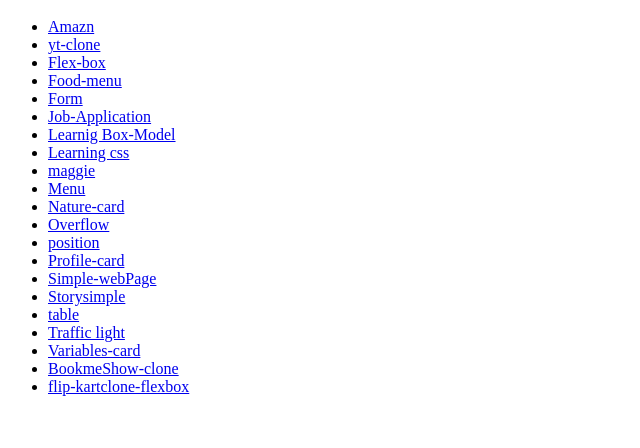
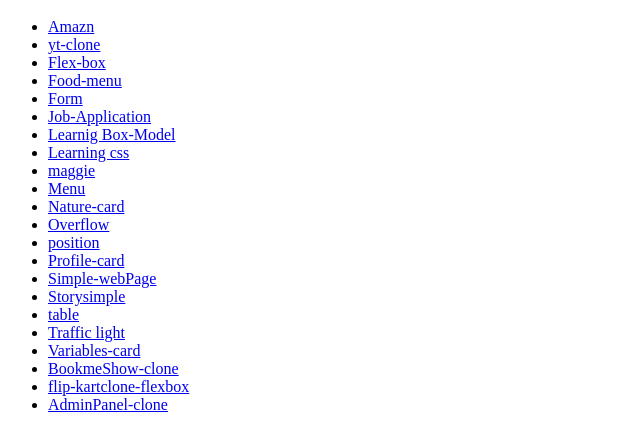
Before and after one commit to Deepanshu347/MERN-Learning, a plain HTML site: page index.html in a window 1280 px wide. Shown: the part 120-568 px from the top of the page, without its empty margins (0-640 px from the left). Drawn offline with Linux system fonts and the light colour scheme.

Commit message:
Update index.html
a new project added

```diff
--- a/index.html
+++ b/index.html
@@ -32,7 +32,9 @@
         <li><a href="./Variables-card/">Variables-card</a></li>
         <li><a href="./BookmyShow-clone/">BookmeShow-clone</a></li>
          <li><a href="./flipkart-clone-flexox/">flip-kartclone-flexbox</a></li>
+        <li><a href="./AdminPanel-clone/">AdminPanel-clone</a></li>
             </ul>
+
     </ul>
 
 </body>
```
